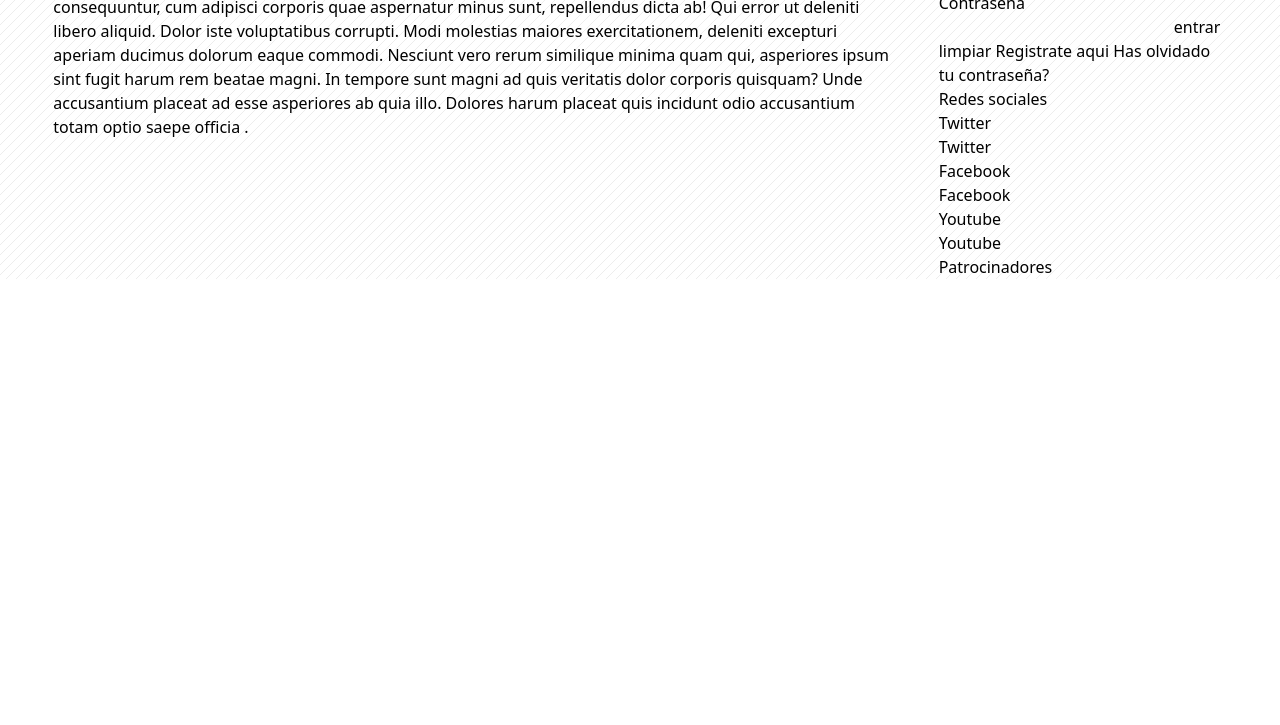
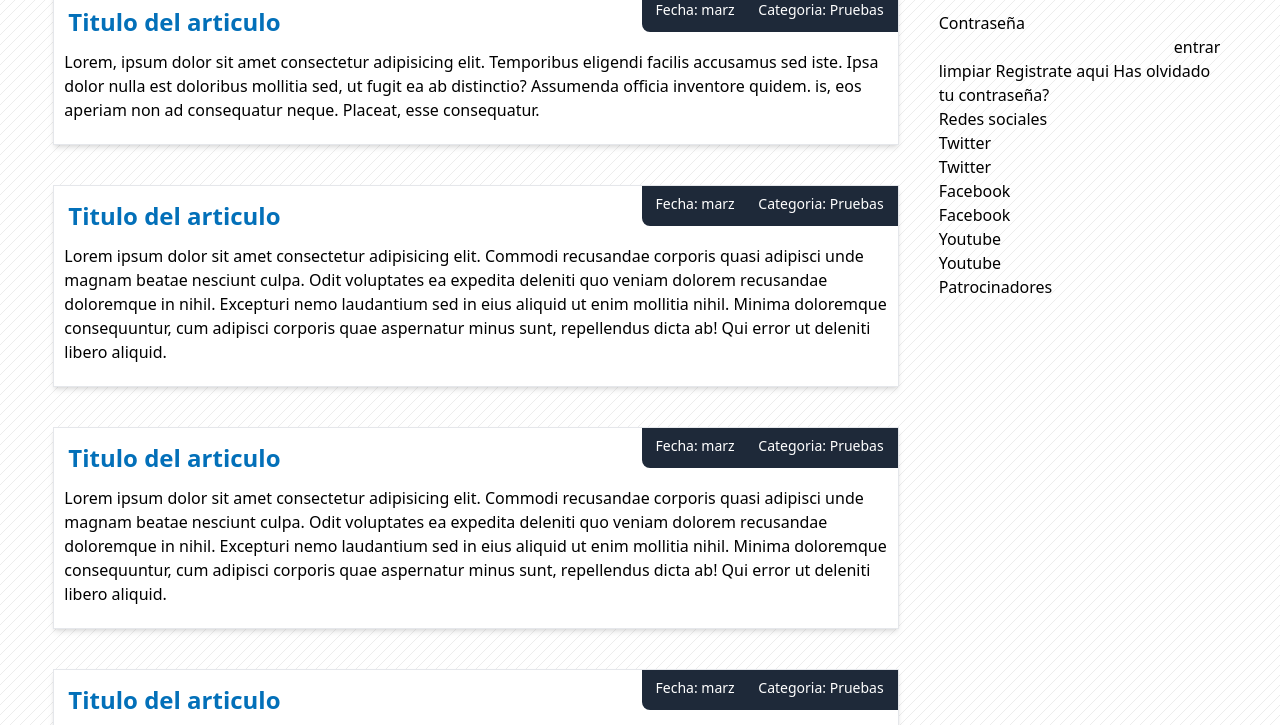
Before and after one commit to OscarsyIngSystems/tailwindCurso, a website built with Vite: page index.html in a window 1280 px wide. Shown: the part 745-1470 px from the top of the page. Before the commit the page ends 1024 px from the top, so only its background shows below. Built offline with nearby package versions, Linux system fonts and the light colour scheme.

Commit message:
Se agregan css de articulos

```diff
--- a/index.html
+++ b/index.html
@@ -218,6 +218,7 @@
   <main class="
   container
   w-11/12
+  mt-5
   flex
   flex-row
   mx-auto
@@ -290,23 +291,79 @@
       mr-10
     ">
 
-      <h1>Ultimos articulos</h1>
+      <h1 class="article-header">Ultimos articulos</h1>
 
-      <article>
-        <div>
-          <span>Fecha: marz</span>
-          <span>Categoria: Pruebas</span>
+      <article class="article-item">
+        <div class="article-data">
+          <span class="m-2.5">Fecha: marz</span>
+          <span class="m-2.5 ">Categoria: Pruebas</span>
         </div>
 
-        <h4>
-          <a href="">Titulo del articulo</a>
+        <h4 class="article-head">
+          <a class="article-title" href="">Titulo del articulo</a>
         </h4>
 
-        <p>
-          Lorem ipsum dolor sit amet consectetur adipisicing elit. Commodi recusandae corporis quasi adipisci unde magnam beatae nesciunt culpa. Odit voluptates ea expedita deleniti quo veniam dolorem recusandae doloremque in nihil.
-          Excepturi nemo laudantium sed in eius aliquid ut enim mollitia nihil. Minima doloremque consequuntur, cum adipisci corporis quae aspernatur minus sunt, repellendus dicta ab! Qui error ut deleniti libero aliquid.
-          Dolor iste voluptatibus corrupti. Modi molestias maiores exercitationem, deleniti excepturi aperiam ducimus dolorum eaque commodi. Nesciunt vero rerum similique minima quam qui, asperiores ipsum sint fugit harum rem beatae magni.
-          In tempore sunt magni ad quis veritatis dolor corporis quisquam? Unde accusantium placeat ad esse asperiores ab quia illo. Dolores harum placeat quis incidunt odio accusantium totam optio saepe officia .
+        <p class="article-text">
+          Lorem, ipsum dolor sit amet consectetur adipisicing elit. Temporibus eligendi facilis accusamus sed iste. Ipsa
+          dolor nulla est doloribus mollitia sed, ut fugit ea ab distinctio? Assumenda officia inventore quidem.
+          is, eos aperiam non ad consequatur neque. Placeat, esse consequatur.
+        </p>
+      </article>
+      <article class="article-item">
+        <div class="article-data">
+          <span class="m-2.5">Fecha: marz</span>
+          <span class="m-2.5 ">Categoria: Pruebas</span>
+        </div>
+
+        <h4 class="article-head">
+          <a class="article-title" href="">Titulo del articulo</a>
+        </h4>
+
+        <p class="article-text">
+          Lorem ipsum dolor sit amet consectetur adipisicing elit. Commodi recusandae corporis quasi adipisci unde
+          magnam beatae nesciunt culpa. Odit voluptates ea expedita deleniti quo veniam dolorem recusandae doloremque in
+          nihil.
+          Excepturi nemo laudantium sed in eius aliquid ut enim mollitia nihil. Minima doloremque consequuntur, cum
+          adipisci corporis quae aspernatur minus sunt, repellendus dicta ab! Qui error ut deleniti libero aliquid.
+
+        </p>
+      </article>
+      <article class="article-item">
+        <div class="article-data">
+          <span class="m-2.5">Fecha: marz</span>
+          <span class="m-2.5 ">Categoria: Pruebas</span>
+        </div>
+
+        <h4 class="article-head">
+          <a class="article-title" href="">Titulo del articulo</a>
+        </h4>
+
+        <p class="article-text">
+          Lorem ipsum dolor sit amet consectetur adipisicing elit. Commodi recusandae corporis quasi adipisci unde
+          magnam beatae nesciunt culpa. Odit voluptates ea expedita deleniti quo veniam dolorem recusandae doloremque in
+          nihil.
+          Excepturi nemo laudantium sed in eius aliquid ut enim mollitia nihil. Minima doloremque consequuntur, cum
+          adipisci corporis quae aspernatur minus sunt, repellendus dicta ab! Qui error ut deleniti libero aliquid.
+
+        </p>
+      </article>
+      <article class="article-item">
+        <div class="article-data">
+          <span class="m-2.5">Fecha: marz</span>
+          <span class="m-2.5 ">Categoria: Pruebas</span>
+        </div>
+
+        <h4 class="article-head">
+          <a class="article-title" href="">Titulo del articulo</a>
+        </h4>
+
+        <p class="article-text">
+          Lorem ipsum dolor sit amet consectetur adipisicing elit. Commodi recusandae corporis quasi adipisci unde
+          magnam beatae nesciunt culpa. Odit voluptates ea expedita deleniti quo veniam dolorem recusandae doloremque in
+          nihil.
+          Excepturi nemo laudantium sed in eius aliquid ut enim mollitia nihil. Minima doloremque consequuntur, cum
+          adipisci corporis quae aspernatur minus sunt, repellendus dicta ab! Qui error ut deleniti libero aliquid.
+
         </p>
       </article>
 
--- a/src/style.css
+++ b/src/style.css
@@ -7,37 +7,33 @@
   }
 } */
 
-
 /* Fuentes */
-
-
 
 @font-face {
   font-family: "TrebuchetMS";
-  src: url('/fonts/TrebuchetMS.ttf');
+  src: url("/fonts/TrebuchetMS.ttf");
   font-weight: normal;
   font-style: normal;
 }
 
 @font-face {
   font-family: "BebasNeue";
-  src: url('/fonts/BebasNeue.otf');
+  src: url("/fonts/BebasNeue.otf");
   font-weight: normal;
   font-style: normal;
 }
 
 @font-face {
   font-family: "WebSymbolsRegular";
-  src: url('/fonts/websymbols-regular-webfont.eot');
-  src: url('/fonts/websymbols-regular-webfont.eot?#iefix') format('embedded-opentype'),
-    url('/fonts/websymbols-regular-webfont.woff') format('woff'),
-    url('/fonts/websymbols-regular-webfont.ttf') format('truetype'),
-    url('/fonts/websymbols-regular-webfont.svg#WebSymbolsRegular') format('svg');
+  src: url("/fonts/websymbols-regular-webfont.eot");
+  src:
+    url("/fonts/websymbols-regular-webfont.eot?#iefix") format("embedded-opentype"),
+    url("/fonts/websymbols-regular-webfont.woff") format("woff"),
+    url("/fonts/websymbols-regular-webfont.ttf") format("truetype"),
+    url("/fonts/websymbols-regular-webfont.svg#WebSymbolsRegular") format("svg");
   font-weight: normal;
   font-style: normal;
 }
-
-
 
 /* se puede usar la clase o la sintaxis de tailwind font-[WebSymbolsRegular] */
 .symbol {
@@ -53,82 +49,74 @@
 
   --animate-lord-r: lord-r 300ms linear;
 
-   --animate-back-banner: back-banner 3s linear ;
-   --animate-lord-top: lord-top 350ms linear ;
-   --animate-lord-l: lord-l 350ms linear ;
+  --animate-back-banner: back-banner 3s linear;
+  --animate-lord-top: lord-top 350ms linear;
+  --animate-lord-l: lord-l 350ms linear;
+
+  --shadow-header3D:
+    0px 1px 0px #393d3f, 0px 2px 0px #393d3f, 2px 3px 0px #393d3f,
+    3px 4px 0px #393d3f;
 
   @keyframes lord {
     0% {
-      transform: translateY(0%)
+      transform: translateY(0%);
     }
 
     50% {
-      transform: translateY(200%)
+      transform: translateY(200%);
     }
 
     100% {
-      transform: translateY(0%)
+      transform: translateY(0%);
     }
   }
 
-  @keyframes lord-r{
-
+  @keyframes lord-r {
     0% {
-      transform: translateX(200%)
+      transform: translateX(200%);
     }
 
-
     100% {
-      transform: translateX(0%)
+      transform: translateX(0%);
     }
-
   }
 
   @keyframes back-banner {
     0% {
-background-position: 0px 0px
+      background-position: 0px 0px;
+    }
 
-    }
     100% {
-
-background-position: -300px -200px
+      background-position: -300px -200px;
     }
   }
 
-
   @keyframes lord-top {
     0% {
-      transform: translateY(-200%)
+      transform: translateY(-200%);
     }
 
-
     100% {
-      transform: translateY(0%)
+      transform: translateY(0%);
     }
   }
 
-  @keyframes lord-l{
-
+  @keyframes lord-l {
     0% {
-      transform: translateX(-200%)
+      transform: translateX(-200%);
     }
 
-
     100% {
-      transform: translateX(0%)
+      transform: translateX(0%);
     }
-
   }
-
 
   --screen-xs: {
     max-width: 768px;
   }
 
-
+  ;
 }
-
-
 
 .menu-item {
   @apply
@@ -136,26 +124,29 @@
   tracking-wider
   flex-none
   max-[768px]:flex-1
-  max-[768px]:mx-0
+  max-[768px]:mx-0;
 }
 
 .menu-item-a {
-  @apply block transition duration-200 hover:text-azul-claro transform hover:scale-125
+  @apply
+  block
+  transition
+  duration-200
+  hover:text-azul-claro
+  transform
+  hover:scale-125;
 }
 
-.text-banner{
+.text-banner {
   text-shadow: 2px 2px 1px black;
-
 }
 
-.bg-position-banner{
-  background-position: -300px -200px
+.bg-position-banner {
+  background-position: -300px -200px;
 }
 
 .card {
-
   @apply
-
   flex-1
   h-80
   border-2
@@ -169,14 +160,11 @@
   cursor-pointer
   duration-300
   hover:bg-black
-
   max-[1020px]:h-50
- max-[1020px]:mx-1
-
-
+  max-[1020px]:mx-1;
 }
 
-.card-icon{
+.card-icon {
   @apply
   block
   w-full
@@ -190,33 +178,25 @@
   group-hover:text-azul-claro
   group-hover:text-6xl
   group-hover:animate-lord-top
-
- max-[1020px]:mt-6
-
+  max-[1020px]:mt-6;
 }
 
-.card-category{
+.card-category {
   @apply
   w-full
   h-12
-
   font-bold
   text-center
   text-azul-oscuro
   transition
   duration-300
   group-hover:text-white
- group-hover:animate-lord-top
-
-
-
-
+  group-hover:animate-lord-top;
 }
 
-.card-description{
+.card-description {
   font-family: "TrebuchetMS";
-  @apply
-  text-center
+  @apply text-center
   text-azul-oscuro
   text-base
   transition
@@ -224,8 +204,73 @@
   overflow-hidden
   group-hover:text-white
   group-hover:animate-lord-l
+  max-[1020px]:hidden;
+}
 
- max-[1020px]:hidden
+.article-header {
+  font-family: "BebasNeue";
+  background-image: url(/img/pxgray.png);
+  @apply
+  block
+  w-full
+  h-20 text-4xl
+  text-center
+  font-medium
+  tracking-widest
+  pt-5
+  shadow-header3D
+  border;
+
+}
 
 
+.article-item{
+  @apply
+
+   w-full
+   border
+   h-auto
+   m-10
+   border-gray-200
+   p-2.5
+   mx-auto
+   text-black
+   bg-white
+   shadow-md
 }
+
+.article-data{
+  @apply
+   float-right
+        bg-gray-800
+        h-10
+        leading-7
+        p-1
+        text-white
+        -m-2.5
+        text-sm
+        rounded-bl-lg
+}
+
+.article-head{
+  @apply
+    block
+        text-2xl
+        m-1
+}
+
+.article-title{
+  @apply
+   font-semibold
+          text-azul-oscuro
+          hover:underline
+}
+
+.article-text{
+  @apply
+   block
+        my-3
+        text-base
+        font-sans
+        font-normal
+}
```
Lines whose indentation alone changed are shown as unchanged.
